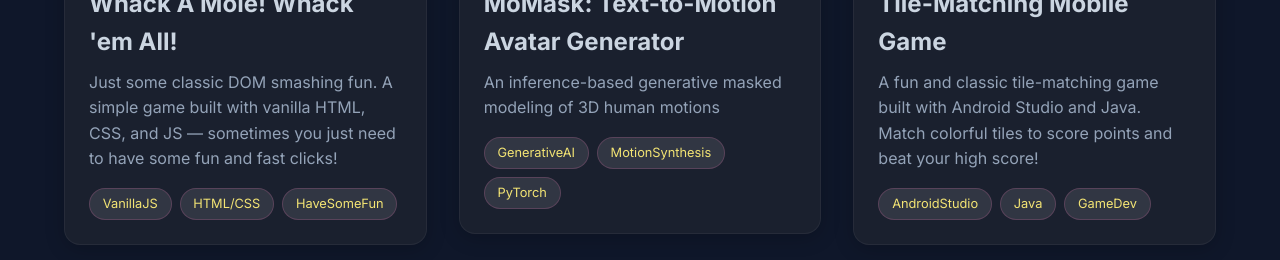
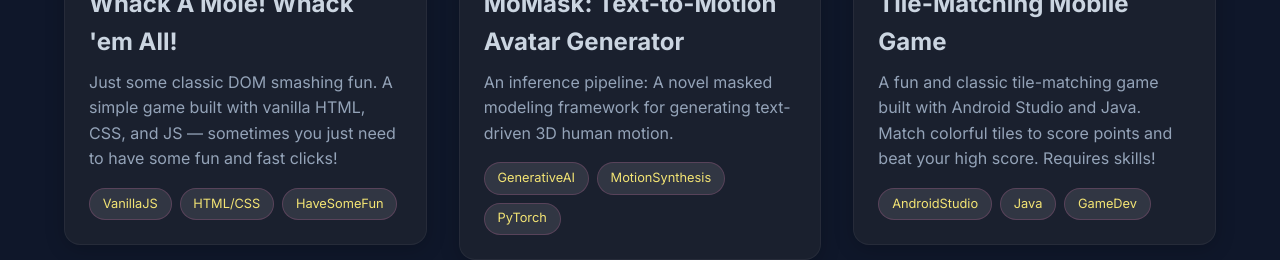
Before and after one commit to SahandNamvar/portfolio, a React (Vite) app: page / in a window 1280 px wide. Shown: the part 2481-2741 px from the top of the page. Built offline with nearby package versions, Linux system fonts and the light colour scheme; no server answers.

Commit message:
update projects

```diff
--- a/src/components/Projects.jsx
+++ b/src/components/Projects.jsx
@@ -77,7 +77,7 @@ const projectsData = [
   {
     title: "MoMask: Text-to-Motion Avatar Generator",
     description:
-      "An inference-based generative masked modeling of 3D human motions",
+      "An inference pipeline: A novel masked modeling framework for generating text-driven 3D human motion.",
     tech: ["GenerativeAI", "MotionSynthesis", "PyTorch"],
     image: "/projects/MoMask.png",
     repoUrl: "https://github.com/SahandNamvar/momask",
@@ -85,7 +85,7 @@ const projectsData = [
   {
     title: "Tile-Matching Mobile Game",
     description:
-      "A fun and classic tile-matching game built with Android Studio and Java. Match colorful tiles to score points and beat your high score!",
+      "A fun and classic tile-matching game built with Android Studio and Java. Match colorful tiles to score points and beat your high score. Requires skills!",
     tech: ["AndroidStudio", "Java", "GameDev"],
     image: "/projects/Game2.png",
     repoUrl:
```
